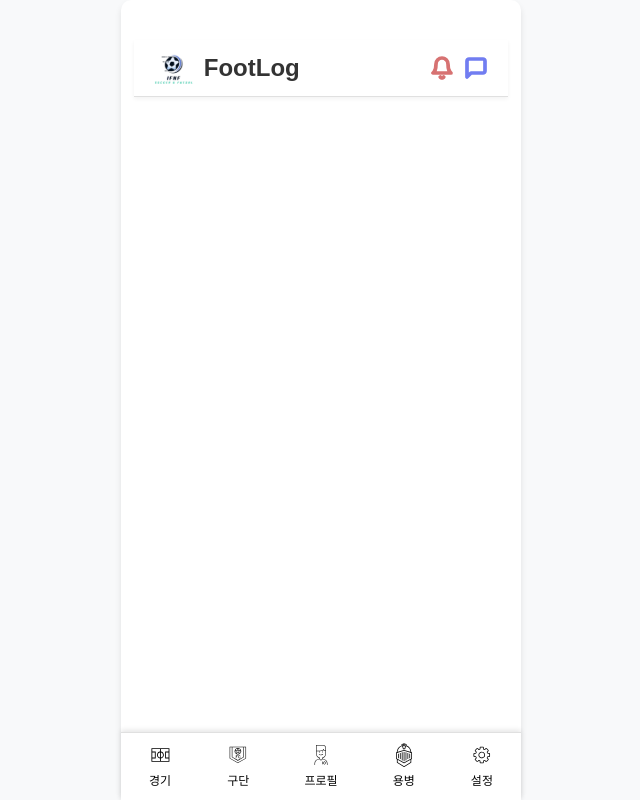
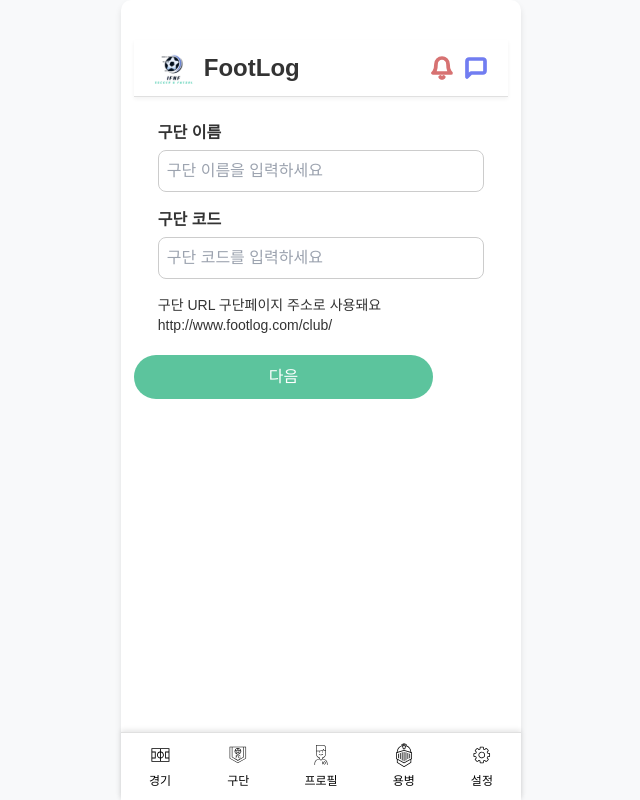
Before and after one commit to yourfootmyfoot/Footlog-FrontEnd, a React (Vite) app: page /club/regist in a window 1280 px wide. Shown: the whole page, without its empty margins (319-959 px from the left). Built offline with nearby package versions, Linux system fonts and the light colour scheme.

Commit message:
Feat: 구단생성 페이지 작성 및 활동시간 작성중

```diff
--- a/src/App.jsx
+++ b/src/App.jsx
@@ -18,6 +18,8 @@ import ChatRoomListPage from './pages/Chat/ChatRoomListPage';
 import ClubList from './pages/ClubList/pages/ClubList';
 import ChatRoomPage from './pages/Chat/ChatRoomPage';
 import Settings from './pages/Settings/Settings';
+import ClubRegist from './pages/Club/pages/ClubRegist';
+import RegistSchedule from './pages/Club/pages/RegistSchedule';
 
 // Mercenary related components
 import Mercenary from './pages/Mercenary/pages/MercenaryChoice';
@@ -63,7 +65,8 @@ const App = () => {
 
             <Route path="/profile" component={Profile} />
             {/* Uncomment these routes when components are ready */}
-            {/*<Route path="/club" component={Club} />*/}
+            <Route exact path="/club/regist" component={ClubRegist} />
+            <Route exact path="/club/regist/schedule" component={RegistSchedule} />
           </Switch>
         </AppContainer>
         <Footer />
--- a/src/components/layout/AppContainer/AppContainer.jsx
+++ b/src/components/layout/AppContainer/AppContainer.jsx
@@ -12,7 +12,6 @@ const AppContainer = styled.div`
   box-shadow: 0 4px 6px rgba(0, 0, 0, 0.1);
   display: flex;
   flex-direction: column;
-  align-items: center;
   justify-content: flex-start;
   min-height: 70vh;
   position: relative;
--- /dev/null
+++ b/src/pages/Club/pages/ClubRegist.jsx
@@ -0,0 +1,55 @@
+import { useState } from 'react';
+import styles from './ClubRegist.module.css'; // 외부 CSS 파일로 스타일을 관리.
+import { useHistory } from 'react-router-dom'; // 페이지 이동을 위한 useNavigate 사용
+
+function ClubRegist() {
+  const [clubName, setClubName] = useState('');
+  const [clubCode, setClubCode] = useState('');
+  const history = useHistory(); // 페이지 이동을 위한 훅
+
+  const handleSubmit = (e) => {
+    e.preventDefault();
+    // 폼 데이터를 처리하는 로직을 추가.
+    console.log('구단 이름:', clubName);
+    console.log('구단 코드:', clubCode);
+
+    // 다음 페이지로 이동
+    history.push('/club/regist/schedule'); // 페이지 이동
+  };
+
+  return (
+    <>
+      <form onSubmit={handleSubmit}>
+        <div className="mt-6 ml-6 mr-6">
+          <label className="block text-muted-foreground">구단 이름</label>
+          <input
+            type="text"
+            className="border border-primary rounded-lg p-2 w-full focus:outline-none focus:ring focus:ring-ring bg-accent text-accent-foreground"
+            placeholder="구단 이름을 입력하세요"
+            value={clubName}
+            onChange={(e) => setClubName(e.target.value)}
+          />
+        </div>
+
+        <div className="mt-4 ml-6 mr-6">
+          <label className="block text-muted-foreground">구단 코드</label>
+          <input
+            type="text"
+            className="border border-primary rounded-lg p-2 w-full focus:outline-none focus:ring focus:ring-ring bg-accent text-accent-foreground"
+            placeholder="구단 코드를 입력하세요"
+            value={clubCode}
+            onChange={(e) => setClubCode(e.target.value)} // 구단 코드 입력 시 상태 업데이트
+          />
+        </div>
+
+        <p className="mt-4 ml-6 mr-6 text-sm text-muted-foreground">
+          구단 URL 구단페이지 주소로 사용돼요<br />
+          http://www.footlog.com/club/{clubCode} {/* 구단 코드가 입력될 때마다 URL에 표시 */}
+        </p>
+        <button type="submit" className={styles.submitBtn}>다음</button>
+      </form>
+  </>
+  );
+}
+
+export default ClubRegist;
--- /dev/null
+++ b/src/pages/Club/pages/ClubRegist.module.css
@@ -0,0 +1,55 @@
+.team-form {
+    display: flex;
+    flex-direction: column;
+    align-items: center;
+    margin-top: 50px;
+}
+
+.form-group {
+    margin-bottom: 20px;
+    width: 80%;
+}
+
+label {
+    display: block;
+    font-weight: bold;
+    margin-bottom: 5px;
+}
+
+input {
+    width: 100%;
+    padding: 10px;
+    border: 1px solid #ccc;
+    border-radius: 10px;
+    font-size: 16px;
+}
+
+input:focus {
+    outline: none;
+    border-color: #00A86B;
+}
+
+.info-text {
+    font-size: 12px;
+    color: #777;
+    text-align: center;
+    margin-bottom: 30px;
+}
+
+.submitBtn {
+    display: grid;
+    align-items: center;
+    margin-top: 20px;
+    background-color: rgb(92, 196, 157);
+    color: white;
+    padding: 10px 20px;
+    border: none;
+    border-radius: 30px;
+    font-size: 16px;
+    cursor: pointer;
+    width: 80%;
+}
+
+.submitBtn:hover {
+    background-color: rgb(63, 168, 126);
+}
--- /dev/null
+++ b/src/pages/Club/pages/RegistSchedule.jsx
@@ -0,0 +1,65 @@
+import { useState } from 'react';
+
+function RegistSchedule() {
+    const [selectedDays, setSelectedDays] = useState([]);
+    const [selectedTimes, setSelectedTimes] = useState([]);
+
+    const days = ['월', '화', '수', '목', '금', '토', '일'];
+    const times = ['아침 6~10시', '낮 10~18시', '저녁 18~24시', '심야 24~6시'];
+
+    const toggleDay = (day) => {
+        setSelectedDays((prev) =>
+        prev.includes(day) ? prev.filter((d) => d !== day) : [...prev, day]
+        );
+    };
+
+    const toggleTime = (time) => {
+        setSelectedTimes((prev) =>
+        prev.includes(time) ? prev.filter((t) => t !== time) : [...prev, time]
+        );
+    };
+
+    return (
+        <div className="mt-6 ml-6 mr-6">
+        <h2 className="text-lg font-bold">주로 언제 운동하나요?</h2>
+        <p className="text-muted-foreground">자주 차는 시간과 요일을 알려주세요.</p>
+
+        <div className="mt-4">
+            <label className="block text-muted-foreground">활동 요일</label>
+            <div className="flex flex-wrap">
+            {days.map((day) => (
+                <button
+                key={day}
+                onClick={() => toggleDay(day)}
+                className={`m-2 p-4 rounded-lg border ${selectedDays.includes(day) ? 'bg-accent text-white' : 'border-primary'}`}
+                >
+                {day}
+                </button>
+            ))}
+            </div>
+        </div>
+
+        <div className="mt-4">
+            <label className="block text-muted-foreground">활동 시간대</label>
+            <div className="flex flex-wrap">
+            {times.map((time) => (
+                <button
+                key={time}
+                onClick={() => toggleTime(time)}
+                className={`m-2 p-4 rounded-lg border ${selectedTimes.includes(time) ? 'bg-accent text-white' : 'border-primary'}`}
+                >
+                {time}
+                </button>
+            ))}
+            </div>
+        </div>
+
+        <div className="mt-6 flex justify-between">
+            <button className="bg-secondary text-secondary-foreground p-2 rounded-lg">뒤로</button>
+            <button className="bg-primary text-primary-foreground p-2 rounded-lg">다음</button>
+        </div>
+        </div>
+    );
+}
+
+export default RegistSchedule;
```
Also changed, not shown: src/pages/Club/ClubRegist.jsx (deleted).
